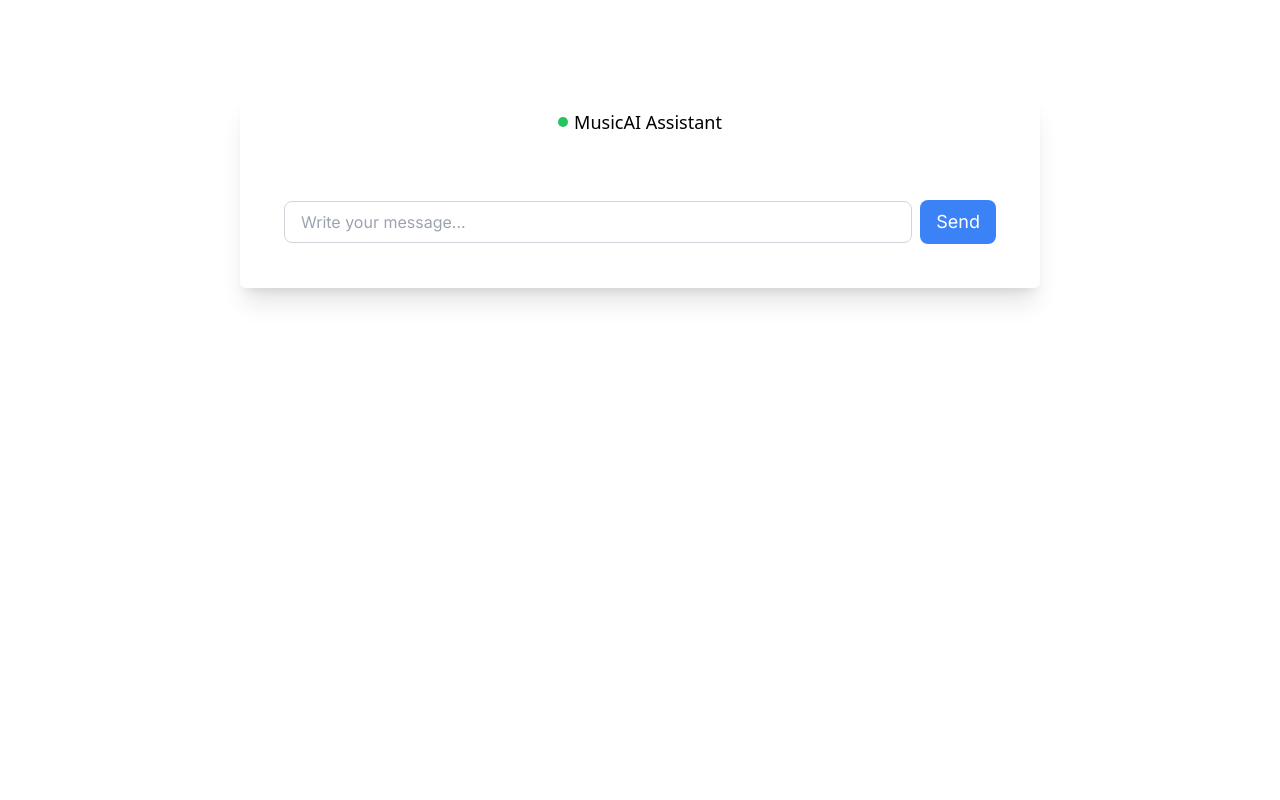
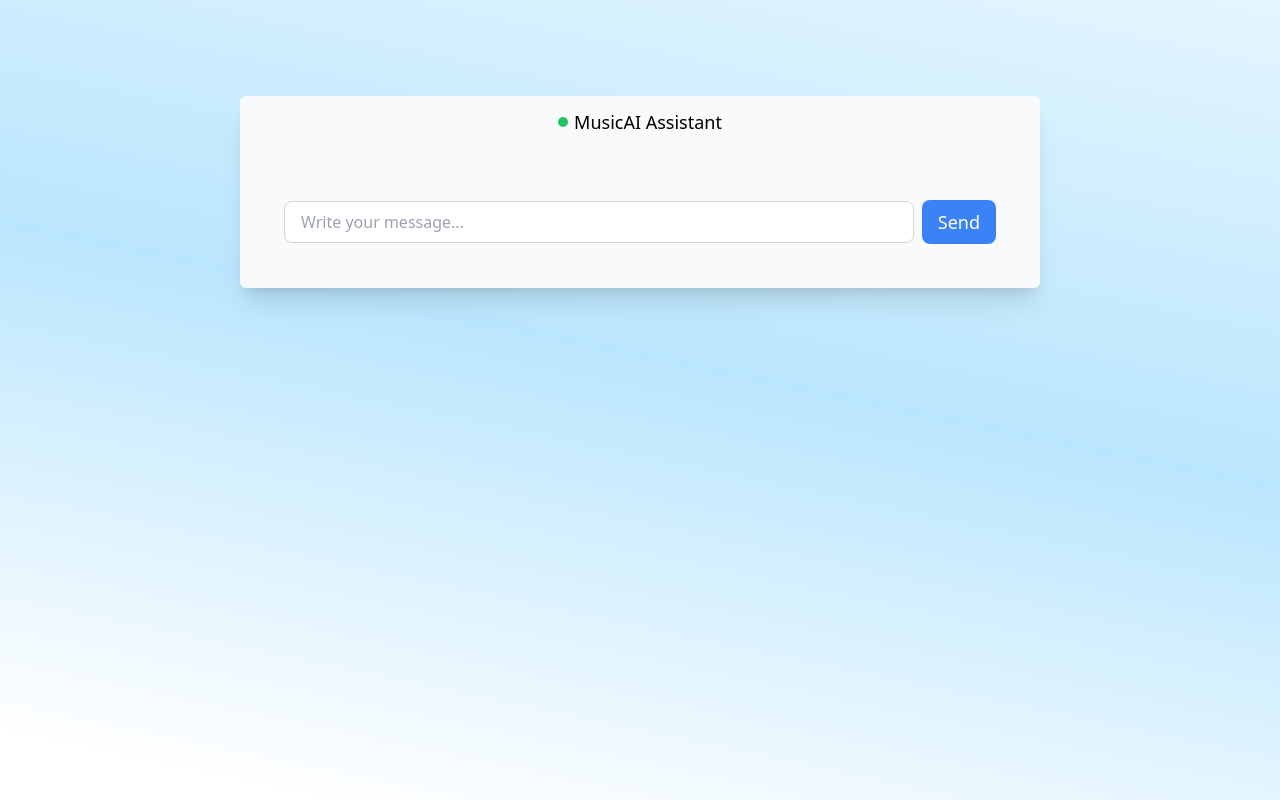
Before and after one commit to MakaChikava/musicAI_assistant, a Next.js app in the folder music_assistant/: page / in a window 1280 px wide. Built offline with nearby package versions, Linux system fonts and the light colour scheme.

Commit message:
added some more styling wrapped the ai replies and added background animation

```diff
--- a/music_assistant/app/globals.css
+++ b/music_assistant/app/globals.css
@@ -2,7 +2,7 @@
 @tailwind components;
 @tailwind utilities;
 
-:root {
+/* :root {
   --foreground-rgb: 0, 0, 0;
   --background-start-rgb: 214, 219, 220;
   --background-end-rgb: 255, 255, 255;
@@ -14,14 +14,22 @@
     --background-start-rgb: 0, 0, 0;
     --background-end-rgb: 0, 0, 0;
   }
-}
+} */
 
 body {
-  color: rgb(var(--foreground-rgb));
-  background: linear-gradient(
+
+/* background: violet; */
+
+
+  /* color: rgb(var(--foreground-rgb)); */
+  /* background: linear-gradient(
       to bottom,
       transparent,
       rgb(var(--background-end-rgb))
-    )
-    rgb(var(--background-start-rgb));
+    ) */
+    /* rgb(var(--background-start-rgb)); */
 }
+
+.background{
+
+}
--- a/music_assistant/app/layout.tsx
+++ b/music_assistant/app/layout.tsx
@@ -16,7 +16,11 @@ export default function RootLayout({
 }) {
   return (
     <html lang="en">
-      <body className={inter.className}>{children}</body>
+      <body className='bg-gradient-to-tr from-[#fff_8%] via-[#BAE6FD_40%] to-[#fff_90%] bg-no-repeat bg-[300%,300%] animate-wave'>
+        {children}
+        </body>
     </html>
   )
 }
+
+// inter.className}- was in the body className
--- a/music_assistant/app/page.tsx
+++ b/music_assistant/app/page.tsx
@@ -2,8 +2,8 @@ import Image from 'next/image'
 import ChatComponent from '@/components/chatComponent'
 export default function Home() {
   return (
-    <main className="bg-white flex min-h-screen flex-col items-center justify-between p-24">
-      <div className='bg-white p-3 w-[800px] rounded-md text-black shadow-xl'>
+    <main className="flex min-h-screen flex-col items-center justify-between p-24">
+      <div className='bg-slate-50 p-3 w-[800px] rounded-md text-black shadow-xl'>
       <div className='flex gap-1.5 items-center justify-center'>
         <p className="w-2.5 h-2.5 rounded-full bg-green-500 flex"/>
         <h1 className='font-sans text-lg flex'>MusicAI Assistant</h1>
--- a/music_assistant/components/chatComponent.tsx
+++ b/music_assistant/components/chatComponent.tsx
@@ -24,7 +24,7 @@ export default function chatComponent() {
             {
                 message.role === "assistant"
                 ?
-                <div className="self-start bg-gray-200 rounded-lg p-2 w-fit flex items-center">
+                <div className="self-start bg-gray-200 rounded-lg p-2 w-fit flex items-center flex-wrap">
                     {message.content.split("\n").map((currentTextBlock: string, index: number) =>{
                 if(currentTextBlock === "") {
                     return <p className="p-0.5" key={message.id + index}>&nbsp;</p>
--- a/music_assistant/tailwind.config.ts
+++ b/music_assistant/tailwind.config.ts
@@ -13,6 +13,16 @@ const config: Config = {
         'gradient-conic':
           'conic-gradient(from 180deg at 50% 50%, var(--tw-gradient-stops))',
       },
+      keyframes: {
+        wave: {
+          '0%': {backgroundPosition: '0% 50%'},
+          '50%': { backgroundPosition: '100% 50%' },
+          '100%': { backgroundPosition: '0% 50%' }
+        }
+      },
+      animation: {
+        wave: 'wave 10s ease infinite',
+      },
     },
   },
   plugins: [],
```
